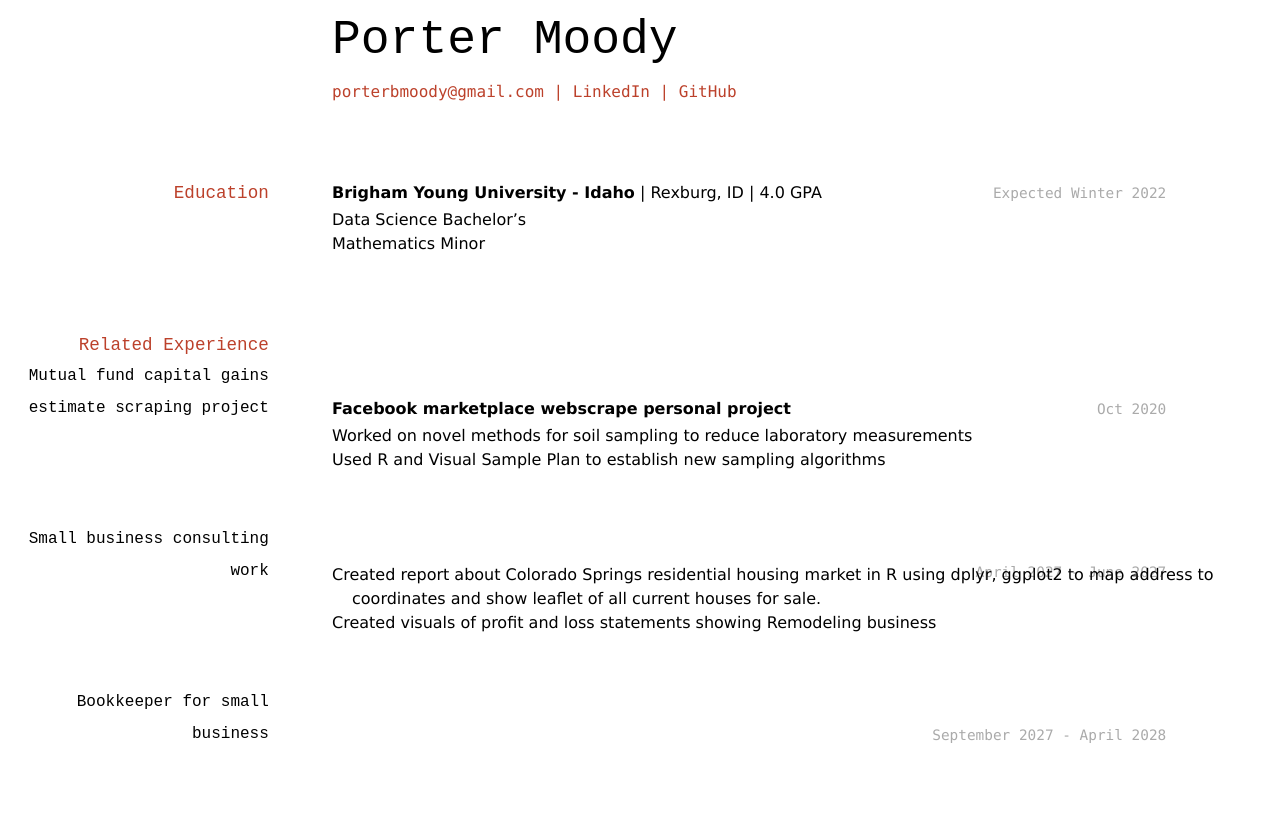
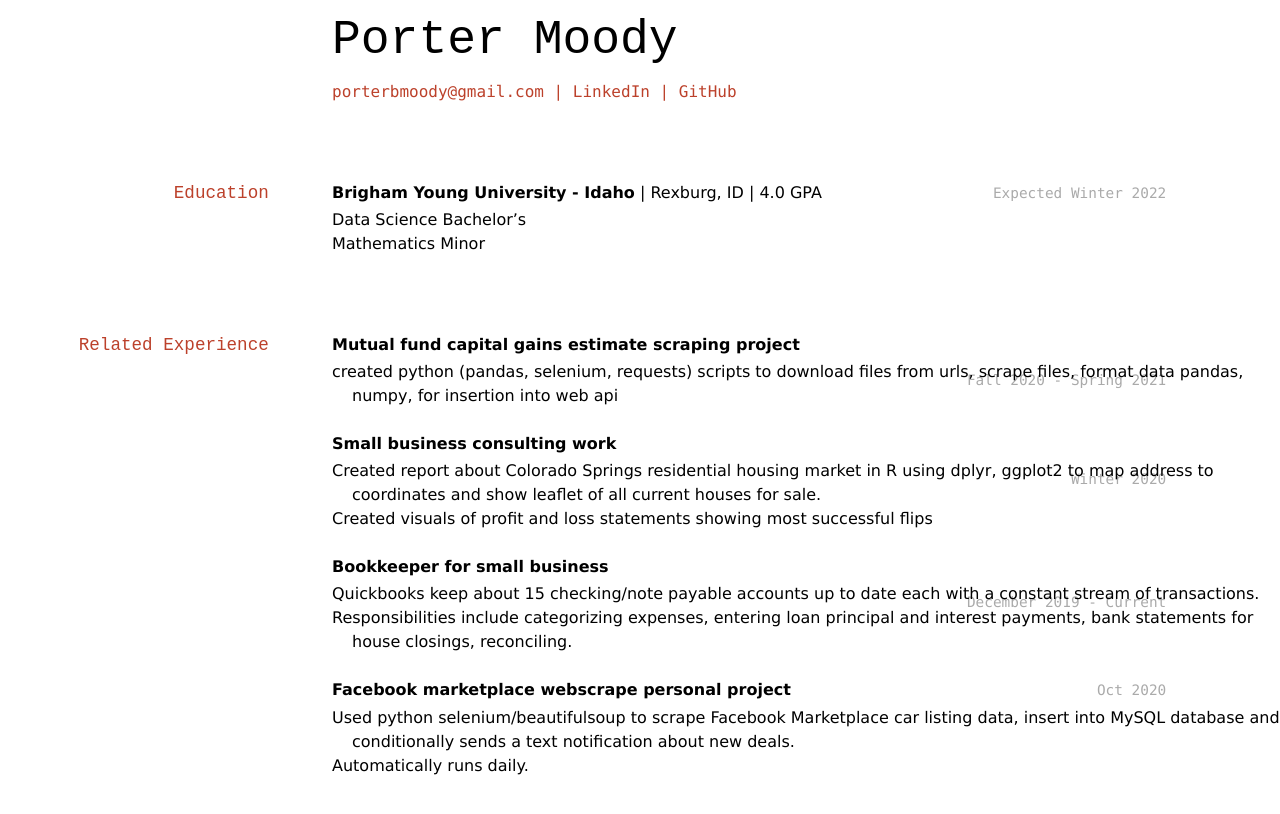
Before and after one commit to porterbmoody/moody_resume, a Jekyll site: the page built from docs/index.md, in a window 1280 px wide. Shown: the top 814 px of the page. Built offline with Jekyll 4.4.1, drawn with Linux system fonts in a browser that asks for light colours.

Commit message:
resume edits

```diff
--- a/docs/index.md
+++ b/docs/index.md
@@ -11,7 +11,6 @@ title: Porter Moody's resume
 | <a href="https://github.com/porterbmoody">GitHub</a>
 </div>
 
-
 ## Education
 
 `Expected Winter 2022`
@@ -22,24 +21,30 @@ __Brigham Young University - Idaho__ | Rexburg, ID | 4.0 GPA
 
 ## Related Experience
 
-### Mutual fund capital gains estimate scraping project
+__Mutual fund capital gains estimate scraping project__
 
-`Oct 2020`
-__Facebook marketplace webscrape personal project__
+`Fall 2020 - Spring 2021`
 
-- Worked on novel methods for soil sampling to reduce laboratory measurements
-- Used R and Visual Sample Plan to establish new sampling algorithms
+- created python (pandas, selenium, requests) scripts to download files from urls, scrape files, format data pandas, numpy, for insertion into web api
 
-### Small business consulting work
 
-`April 2027 - June 2027`
+__Small business consulting work__
+
+`Winter 2020`
 
 - Created report about Colorado Springs residential housing market in R using dplyr, ggplot2 to map address to coordinates and show leaflet of all current houses for sale.
-- Created visuals of profit and loss statements showing Remodeling business
+- Created visuals of profit and loss statements showing most successful flips
 
-### Bookkeeper for small business
+__Bookkeeper for small business__
 
-`September 2027 - April 2028`
+`December 2019 - Current`
+
+- Quickbooks keep about 15 checking/note payable accounts up to date each with a constant stream of transactions.
+- Responsibilities include categorizing expenses, entering loan principal and interest payments, bank statements for house closings, reconciling.
 
 
--
+__Facebook marketplace webscrape personal project__
+`Oct 2020`
+
+- Used python selenium/beautifulsoup to scrape Facebook Marketplace car listing data, insert into MySQL database and conditionally sends a text notification about new deals.
+- Automatically runs daily.
```
